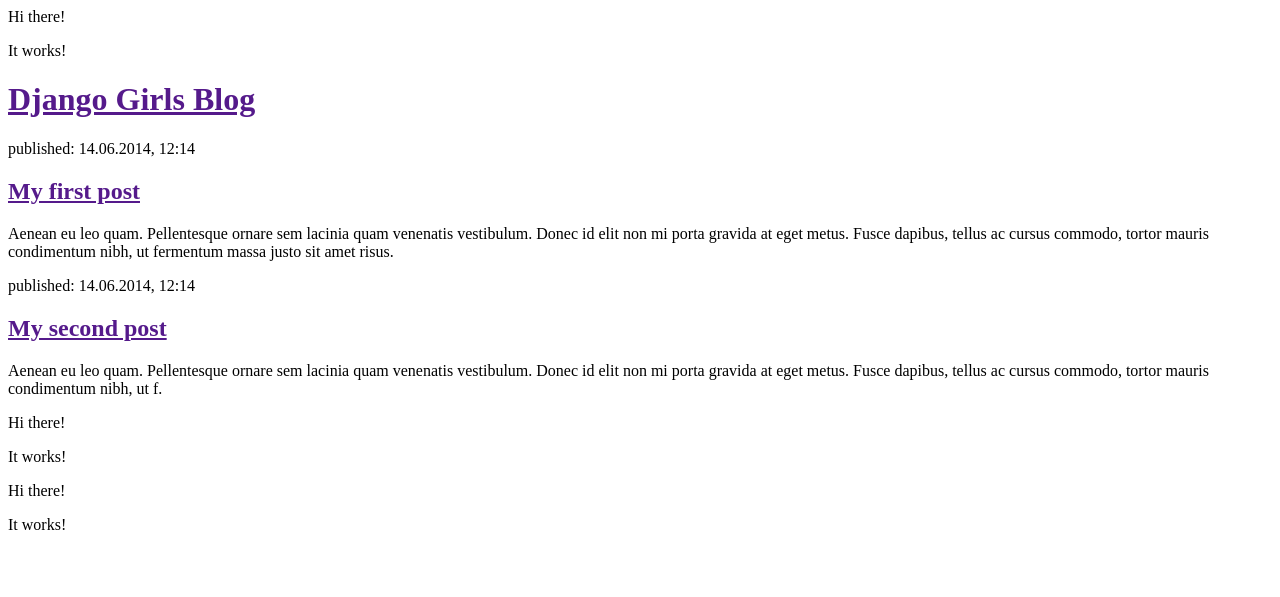
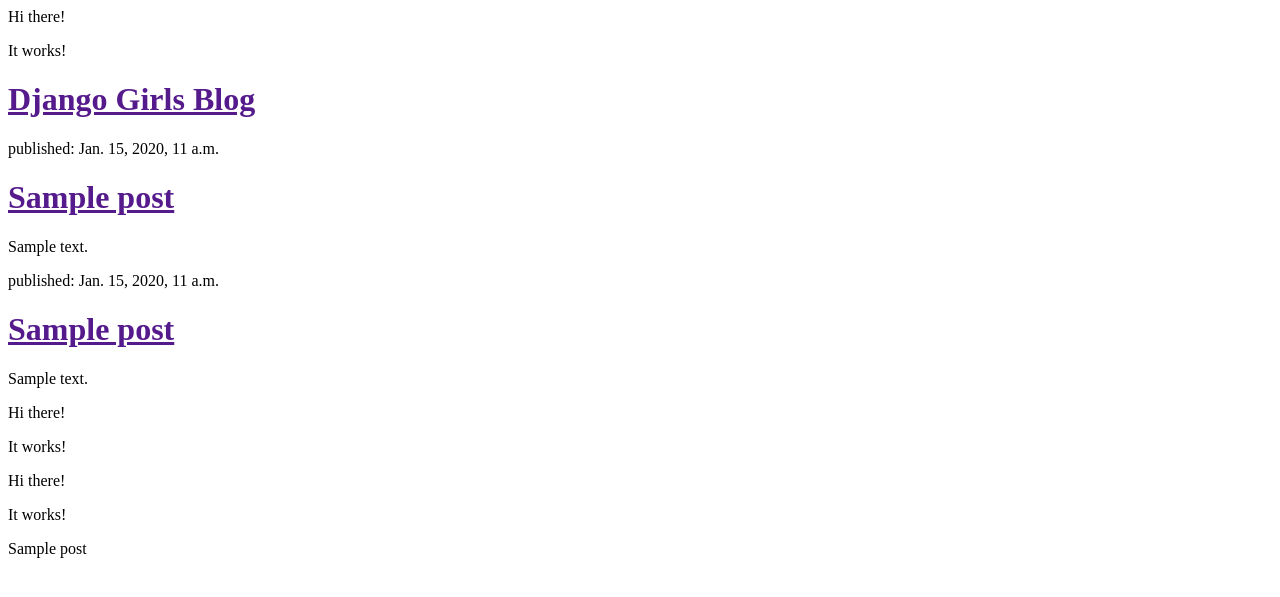
Before and after one commit to mbeata/my-first-blog, a Django app: template blog/templates/blog/post_list.html in a window 1280 px wide. Shown: the top 597 px of the page. Run offline with Django 3.2, Linux system fonts and the light colour scheme; the template is opened without the code that fills it: values that come from a table or form of the project are taken from there, others are empty; tables that the repository leaves empty hold one stand-in row (values such as "Sample post").

Commit message:
Modified templates to display posts from database.

```diff
--- a/blog/templates/blog/post_list.html
+++ b/blog/templates/blog/post_list.html
@@ -12,16 +12,24 @@
         </div>
 
         <div>
-            <p>published: 14.06.2014, 12:14</p>
-            <h2><a href="">My first post</a></h2>
-            <p>Aenean eu leo quam. Pellentesque ornare sem lacinia quam venenatis vestibulum. Donec id elit non mi porta gravida at eget metus. Fusce dapibus, tellus ac cursus commodo, tortor mauris condimentum nibh, ut fermentum massa justo sit amet risus.</p>
+          {% for post in posts %}
+          <div>
+                <p>published: {{ post.published_date }}</p>
+                <h1><a href="">{{ post.title }}</a></h1>
+                <p>{{ post.text|linebreaks }}</p>
+            </div>
+  {% endfor %}
+
         </div>
+        {% for post in posts %}
+        <div>
+                    <p>published: {{ post.published_date }}</p>
+                    <h1><a href="">{{ post.title }}</a></h1>
+                    <p>{{ post.text|linebreaks }}</p>
+                </div>
+{% endfor %}
+        <div>
 
-        <div>
-            <p>published: 14.06.2014, 12:14</p>
-            <h2><a href="">My second post</a></h2>
-            <p>Aenean eu leo quam. Pellentesque ornare sem lacinia quam venenatis vestibulum. Donec id elit non mi porta gravida at eget metus. Fusce dapibus, tellus ac cursus commodo, tortor mauris condimentum nibh, ut f.</p>
-        </div>
     </body>
 </html>
 <head>
@@ -41,3 +49,6 @@
          <p>It works!</p>
      </body>
  </html>
+ {% for post in posts %}
+      {{ post }}
+  {% endfor %}
```
Also changed, not shown: blog/views.py (+8 -0 lines).
